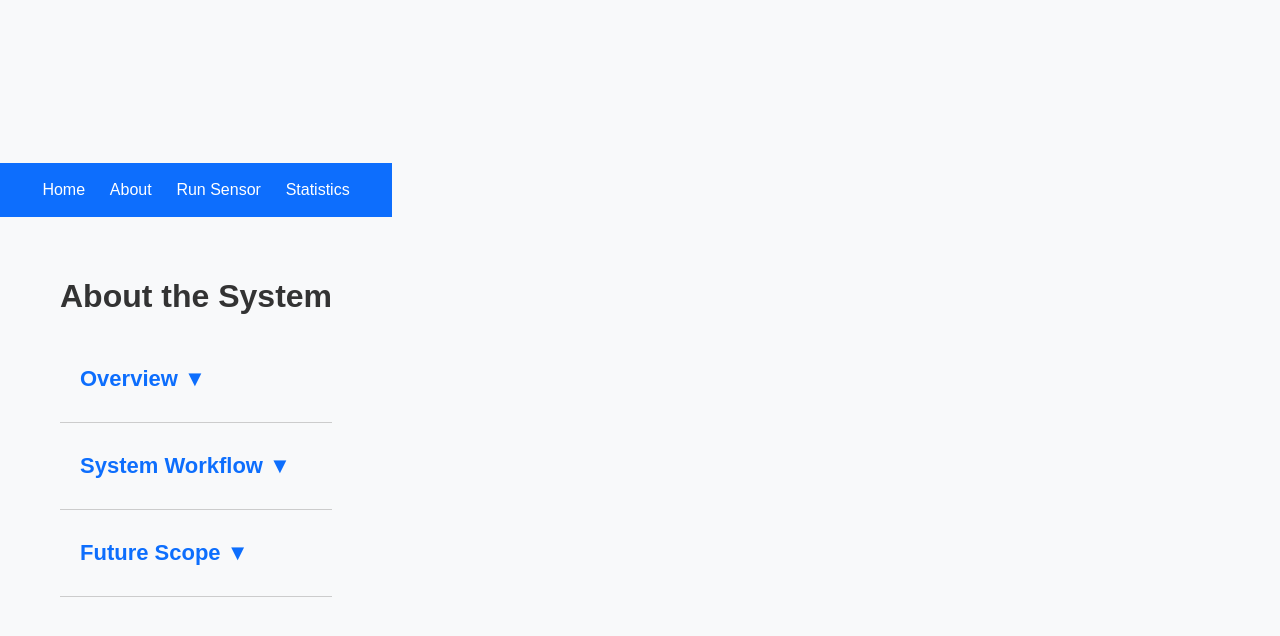
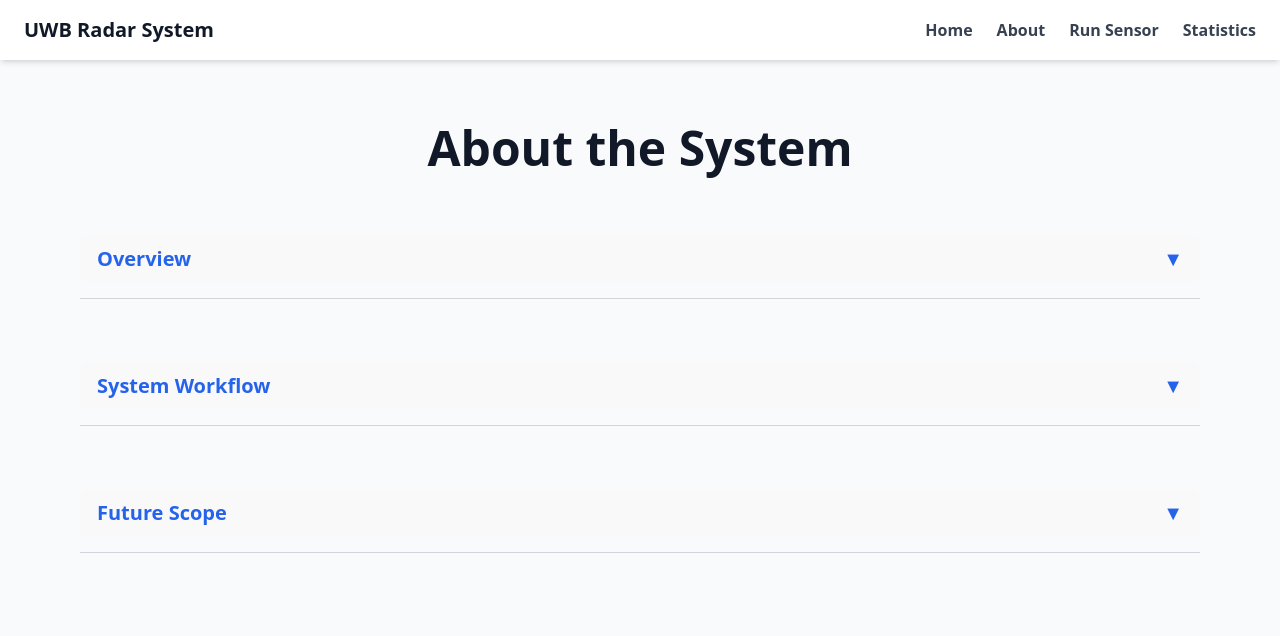
Before and after one commit to nikhil-0503/RespirationHealth, a React (Vite) app in the folder gpp-project/: page /about in a window 1280 px wide. Shown: the top 636 px of the page. Built offline with nearby package versions, Linux system fonts and the light colour scheme.

Commit message:
Made front end changes

```diff
--- a/gpp-project/index.html
+++ b/gpp-project/index.html
@@ -1,10 +1,22 @@
-<!doctype html>
+<!DOCTYPE html>
 <html lang="en">
   <head>
     <meta charset="UTF-8" />
     <link rel="icon" type="image/svg+xml" href="/vite.svg" />
     <meta name="viewport" content="width=device-width, initial-scale=1.0" />
     <title>UWB Radar Based System For Physiological Signals</title>
+
+    <!-- Tailwind CSS CDN -->
+    <script src="https://cdn.tailwindcss.com"></script>
+    <script>
+      tailwind.config = {
+        theme: {
+          extend: {},
+        },
+      }
+    </script>
+
+    <!-- Optional fallback CSS -->
     <style>
       body {
         margin: 0;
@@ -13,7 +25,6 @@
         color: #333;
       }
     </style>
-
   </head>
   <body>
     <div id="root"></div>
--- a/gpp-project/package.json
+++ b/gpp-project/package.json
@@ -14,10 +14,13 @@
     "@types/react": "^19.1.16",
     "@types/react-dom": "^19.1.9",
     "@vitejs/plugin-react": "^5.0.4",
+    "autoprefixer": "^10.4.21",
     "eslint": "^9.36.0",
     "eslint-plugin-react-hooks": "^5.2.0",
     "eslint-plugin-react-refresh": "^0.4.22",
     "globals": "^16.4.0",
+    "postcss": "^8.5.6",
+    "tailwindcss": "^4.1.14",
     "vite": "^7.1.7"
   },
   "dependencies": {
--- a/gpp-project/src/GPPApp.jsx
+++ b/gpp-project/src/GPPApp.jsx
@@ -7,7 +7,7 @@ import Statistics from "./pages/Statistics";
 
 function GPPApp() {
   return (
-    <div>
+    <div className="font-sans bg-gray-50 min-h-screen">
       <Navbar />
       <Routes>
         <Route path="/" element={<Home />} />
--- a/gpp-project/src/components/Navbar.jsx
+++ b/gpp-project/src/components/Navbar.jsx
@@ -2,21 +2,16 @@ import { Link } from "react-router-dom";
 
 function Navbar() {
   return (
-    <nav
-      style={{
-        display: "flex",
-        justifyContent: "space-around",
-        alignItems: "center",
-        padding: "15px 30px",
-        backgroundColor: "#0d6efd",
-        color: "white",
-        fontWeight: "bold",
-      }}
-    >
-      <Link to="/" style={{ color: "white", textDecoration: "none" }}>Home</Link>
-      <Link to="/about" style={{ color: "white", textDecoration: "none" }}>About</Link>
-      <Link to="/run-sensor" style={{ color: "white", textDecoration: "none" }}>Run Sensor</Link>
-      <Link to="/statistics" style={{ color: "white", textDecoration: "none" }}>Statistics</Link>
+    <nav className="bg-white shadow-md sticky top-0 z-50">
+      <div className="max-w-7xl mx-auto px-6 py-4 flex justify-between items-center">
+        <div className="text-xl font-bold text-gray-900">UWB Radar System</div>
+        <div className="space-x-6">
+          <Link to="/" className="text-gray-700 hover:text-gray-900 font-semibold">Home</Link>
+          <Link to="/about" className="text-gray-700 hover:text-gray-900 font-semibold">About</Link>
+          <Link to="/run-sensor" className="text-gray-700 hover:text-gray-900 font-semibold">Run Sensor</Link>
+          <Link to="/statistics" className="text-gray-700 hover:text-gray-900 font-semibold">Statistics</Link>
+        </div>
+      </div>
     </nav>
   );
 }
--- a/gpp-project/src/components/Section.jsx
+++ b/gpp-project/src/components/Section.jsx
@@ -4,33 +4,16 @@ function Section({ title, children }) {
   const [open, setOpen] = useState(false);
 
   return (
-    <div style={{ borderBottom: "1px solid #ccc", width: "100%", padding: "20px 0" }}>
+    <div className="border-b border-gray-300 py-4">
       <button
         onClick={() => setOpen(!open)}
-        style={{
-          background: "none",
-          border: "none",
-          width: "100%",
-          textAlign: "left",
-          fontSize: "22px",
-          fontWeight: "bold",
-          cursor: "pointer",
-          color: "#0d6efd",
-          padding: "10px 20px",
-        }}
+        className="w-full text-left text-lg md:text-xl font-bold text-blue-600 flex justify-between items-center px-4 py-2 focus:outline-none"
       >
-        {title} {open ? "▲" : "▼"}
+        {title}
+        <span>{open ? "▲" : "▼"}</span>
       </button>
-      <div
-        style={{
-          maxHeight: open ? "2000px" : "0px",
-          overflow: "hidden",
-          transition: "max-height 0.5s ease",
-          paddingLeft: "30px",
-          paddingRight: "30px",
-        }}
-      >
-        {open && <div style={{ marginTop: "10px", lineHeight: "1.6", fontSize: "18px" }}>{children}</div>}
+      <div className={`overflow-hidden transition-max-height duration-500 ${open ? "max-h-96" : "max-h-0"}`}>
+        <div className="mt-2 px-6 text-gray-800 text-base md:text-lg">{open && children}</div>
       </div>
     </div>
   );
--- a/gpp-project/src/pages/About.jsx
+++ b/gpp-project/src/pages/About.jsx
@@ -2,12 +2,14 @@ import Section from "../components/Section";
 
 function About() {
   return (
-    <div style={{ fontFamily: "Arial, sans-serif", padding: "40px 60px", backgroundColor: "#f8f9fa" }}>
-      <h1 style={{ textAlign: "center", fontSize: "32px" }}>About the System</h1>
+    <div className="w-screen min-h-screen px-6 md:px-20 py-16 bg-gray-50">
+      <h1 className="text-4xl md:text-5xl text-center font-bold mb-12 text-gray-900">
+        About the System
+      </h1>
 
-      <main style={{ width: "100%", maxWidth: "1600px", margin: "0 auto" }}>
+      <main className="max-w-6xl mx-auto space-y-12">
         <Section title="Overview">
-          <p>
+          <p className="text-lg md:text-xl text-gray-700 leading-relaxed">
             Physiological signal monitoring is critical for health tracking. Traditional contact-based methods
             (ECG, pulse sensors) are uncomfortable and limit mobility. This system leverages UWB radar and AI
             to provide non-contact, precise, and real-time monitoring of heart rate, respiration, and movement
@@ -16,7 +18,7 @@ function About() {
         </Section>
 
         <Section title="System Workflow">
-          <ol>
+          <ol className="list-decimal pl-6 space-y-3 text-gray-700 text-lg md:text-xl leading-relaxed">
             <li><strong>Signal Acquisition:</strong> UWB radar captures physiological signals non-intrusively.</li>
             <li><strong>Signal Processing:</strong> Filters noise and extracts vital parameters with advanced algorithms.</li>
             <li><strong>Health Monitoring:</strong> Detects abnormalities in heartbeat and breathing.</li>
@@ -26,7 +28,7 @@ function About() {
         </Section>
 
         <Section title="Future Scope">
-          <ul>
+          <ul className="list-disc pl-6 space-y-2 text-gray-700 text-lg md:text-xl leading-relaxed">
             <li>Multi-sensor fusion for improved accuracy.</li>
             <li>Extension to stress and mental health analysis.</li>
             <li>Integration with telemedicine and IoT healthcare platforms.</li>
--- a/gpp-project/src/pages/Home.jsx
+++ b/gpp-project/src/pages/Home.jsx
@@ -1,8 +1,8 @@
 function Home() {
   return (
-    <div style={{ textAlign: "center", marginTop: "50px" }}>
-      <h1>Welcome to UWB Radar Physiological Monitoring</h1>
-      <p>Use the navigation bar to explore the system features.</p>
+    <div className="flex flex-col justify-center items-center text-center w-screen min-h-screen bg-gradient-to-b from-gray-50 to-white">
+      <h1 className="text-5xl md:text-6xl font-bold text-gray-900 mb-6">UWB Radar Physiological Monitoring</h1>
+      <p className="text-xl md:text-2xl text-gray-700">Use the navigation bar to explore the system features.</p>
     </div>
   );
 }
--- a/gpp-project/src/pages/RunSensor.jsx
+++ b/gpp-project/src/pages/RunSensor.jsx
@@ -1,8 +1,14 @@
 function RunSensor() {
   return (
-    <div style={{ textAlign: "center", marginTop: "50px" }}>
-      <h1>Run the Sensor</h1>
-      <p>Here you will be able to start and view real-time sensor data.</p>
+    <div className="w-screen min-h-screen flex flex-col justify-center items-center text-center bg-gray-50 px-6 md:px-20 py-32">
+      <h1 className="text-4xl md:text-5xl font-bold text-gray-900 mb-6">
+        Run the Sensor
+      </h1>
+      <p className="text-lg md:text-xl text-gray-700 max-w-3xl leading-relaxed">
+        Here you will be able to start and view real-time sensor data.
+        The system provides live readings of heart rate, respiration, and movement
+        patterns captured through UWB radar technology.
+      </p>
     </div>
   );
 }
--- a/gpp-project/src/pages/Statistics.jsx
+++ b/gpp-project/src/pages/Statistics.jsx
@@ -1,8 +1,14 @@
 function Statistics() {
   return (
-    <div style={{ textAlign: "center", marginTop: "50px" }}>
-      <h1>Statistics</h1>
-      <p>View historical physiological data and analysis here.</p>
+    <div className="w-screen min-h-screen flex flex-col justify-center items-center text-center bg-gray-50 px-6 md:px-20 py-32">
+      <h1 className="text-4xl md:text-5xl font-bold text-gray-900 mb-6">
+        Statistics
+      </h1>
+      <p className="text-lg md:text-xl text-gray-700 max-w-3xl leading-relaxed">
+        View historical physiological data and analysis here.
+        The system provides detailed insights and trends of heart rate, respiration,
+        and movement patterns over time, helping in health monitoring and decision-making.
+      </p>
     </div>
   );
 }
```
Also changed, not shown: 1 other file (tests, documents, lock files or other folders). Lines whose indentation alone changed are shown as unchanged.
